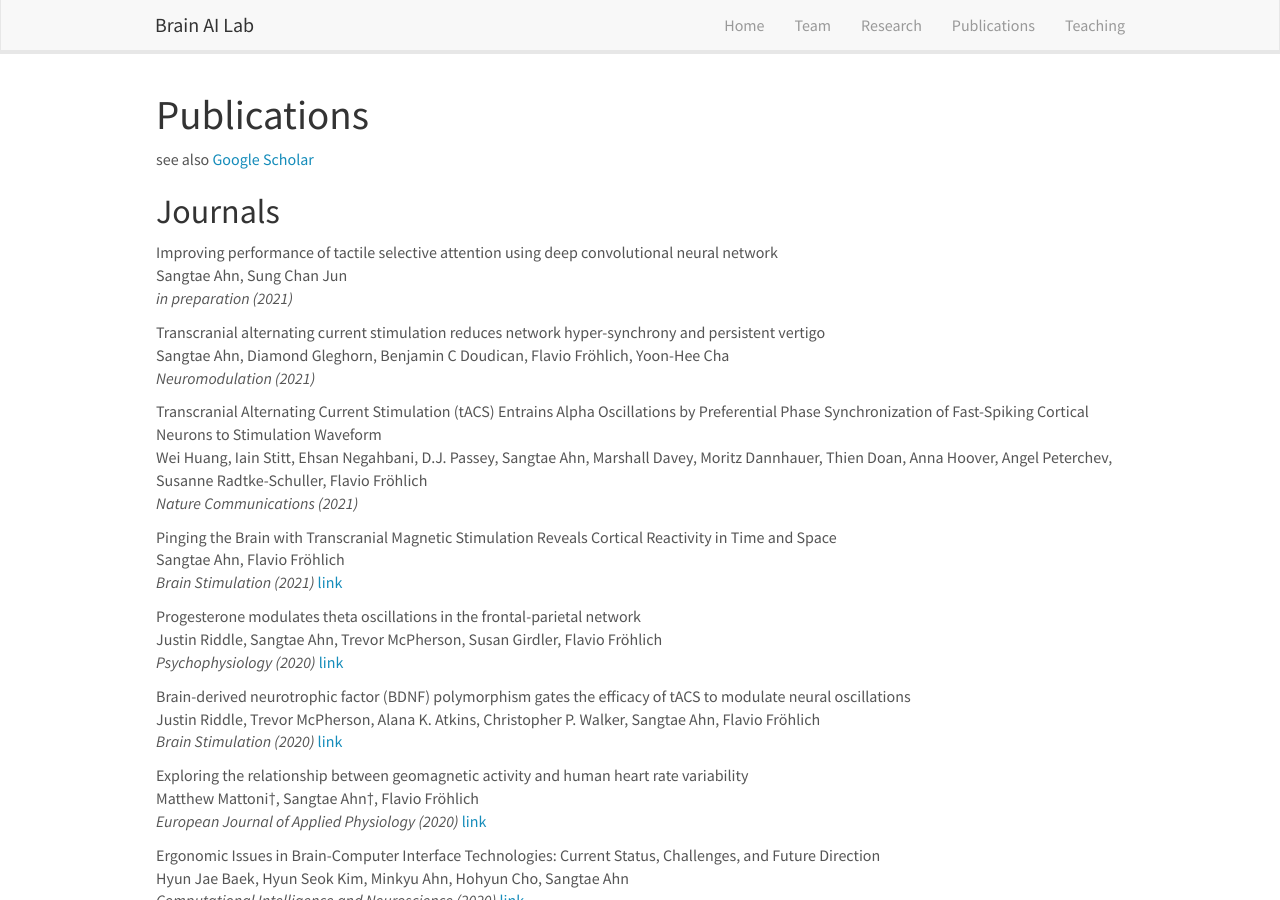
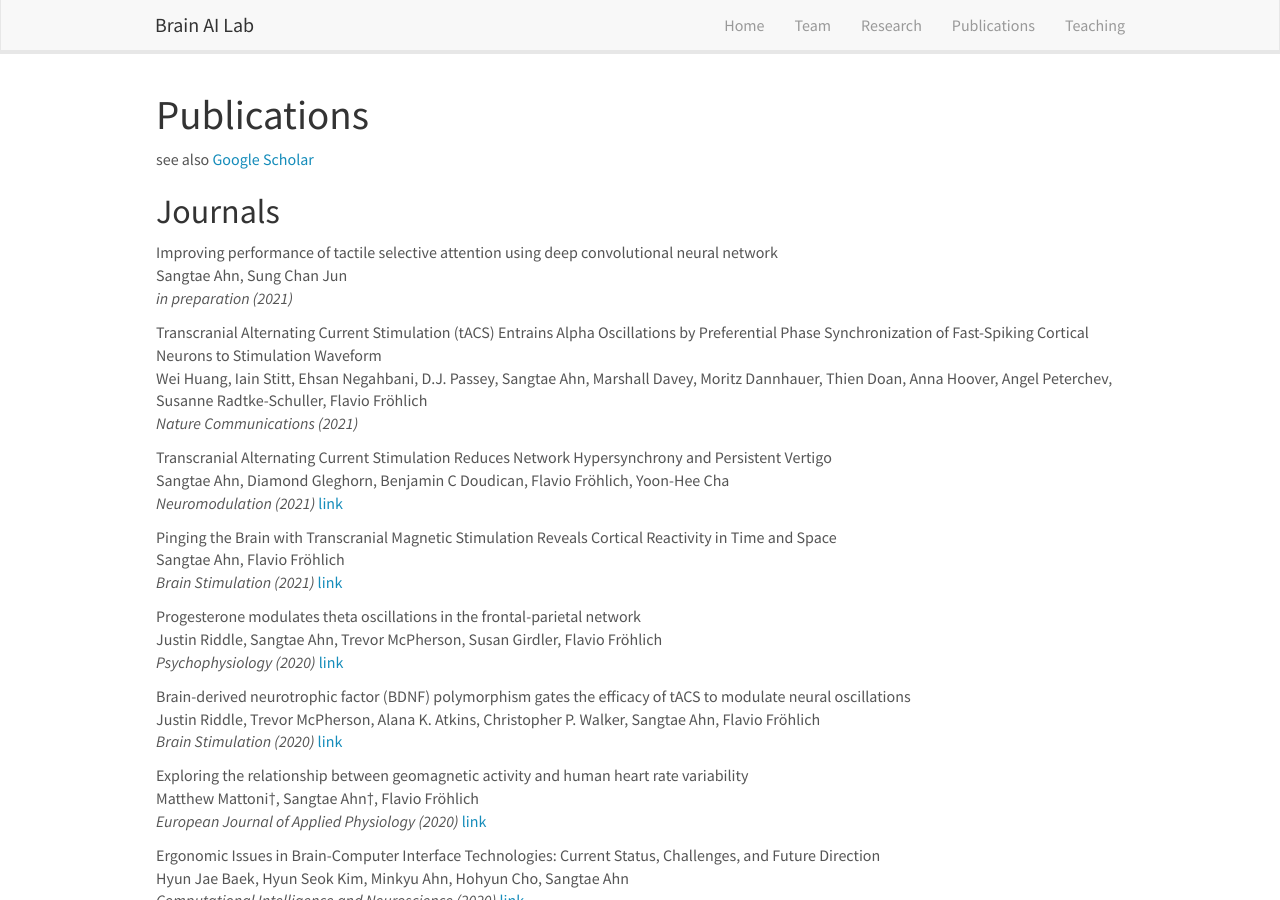
Before and after one commit to KNU-BrainAI/knu-brainai.github.io, a Jekyll site: the page built from _pages/publications.md, in a window 1280 px wide and 900 px high. Built offline with Jekyll 4.4.1, drawn with Linux system fonts in a browser that asks for light colours; nearby versions of some CDN libraries; part of the change alters nothing that is shown.

Commit message:
Update publist.yml

```diff
--- a/_data/publist.yml
+++ b/_data/publist.yml
@@ -3,18 +3,6 @@
   description:
   authors: Sangtae Ahn, Sung Chan Jun
   journal: in preparation (2021)
-  link:
-    url:
-    display:
-  highlight: 0
-  news1:
-  news2:
-
-- title: "Transcranial alternating current stimulation reduces network hyper-synchrony and persistent vertigo"
-  image:
-  description:
-  authors: Sangtae Ahn, Diamond Gleghorn, Benjamin C Doudican, Flavio Fröhlich, Yoon-Hee Cha
-  journal: Neuromodulation (2021)
   link:
     url:
     display:
@@ -30,6 +18,18 @@
   link:
     url:
     display:
+  highlight: 0
+  news1:
+  news2:
+
+- title: "Transcranial Alternating Current Stimulation Reduces Network Hypersynchrony and Persistent Vertigo"
+  image:
+  description:
+  authors: Sangtae Ahn, Diamond Gleghorn, Benjamin C Doudican, Flavio Fröhlich, Yoon-Hee Cha
+  journal: Neuromodulation (2021)
+  link:
+    url: https://onlinelibrary.wiley.com/doi/10.1111/ner.13389
+    display: link
   highlight: 0
   news1:
   news2:
```
